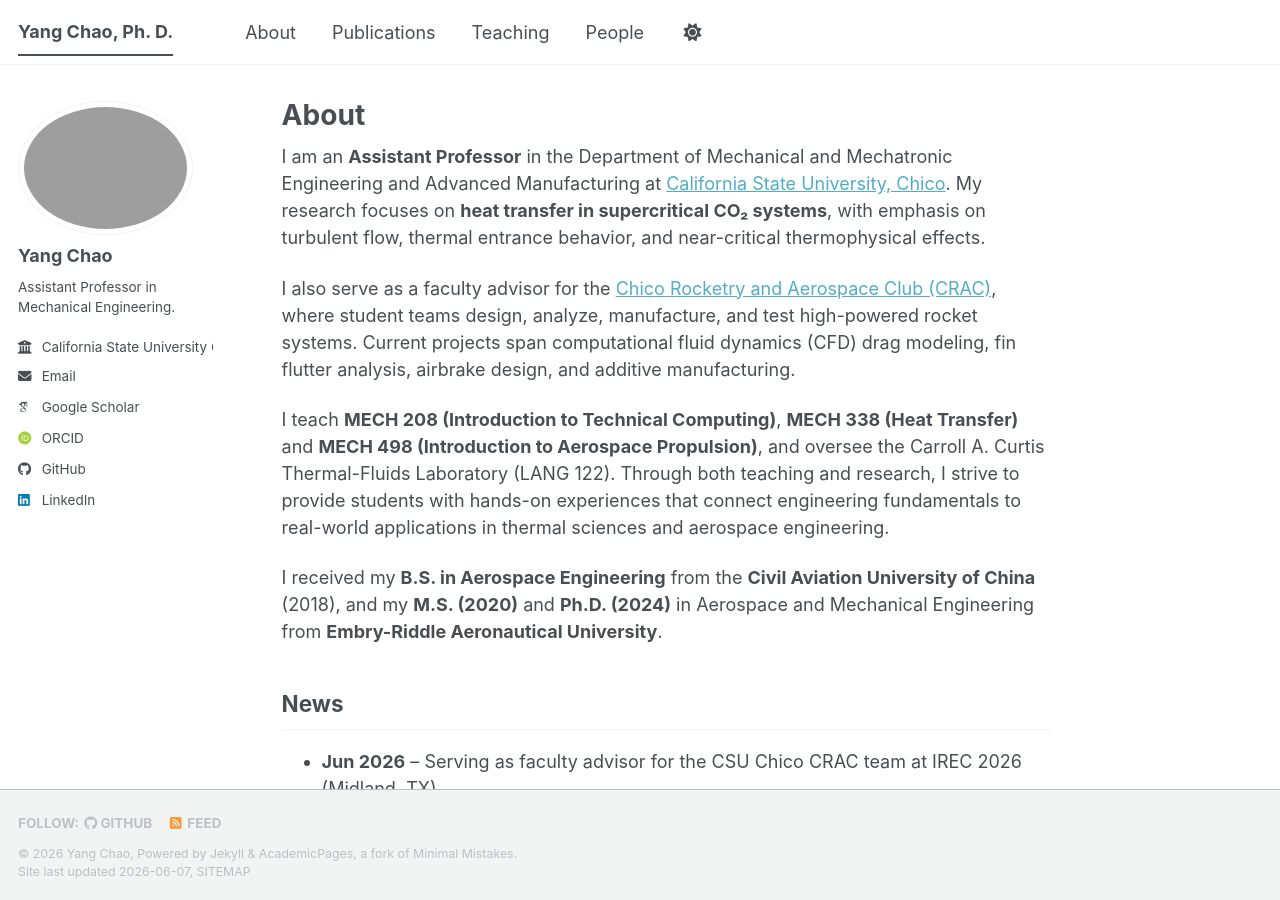
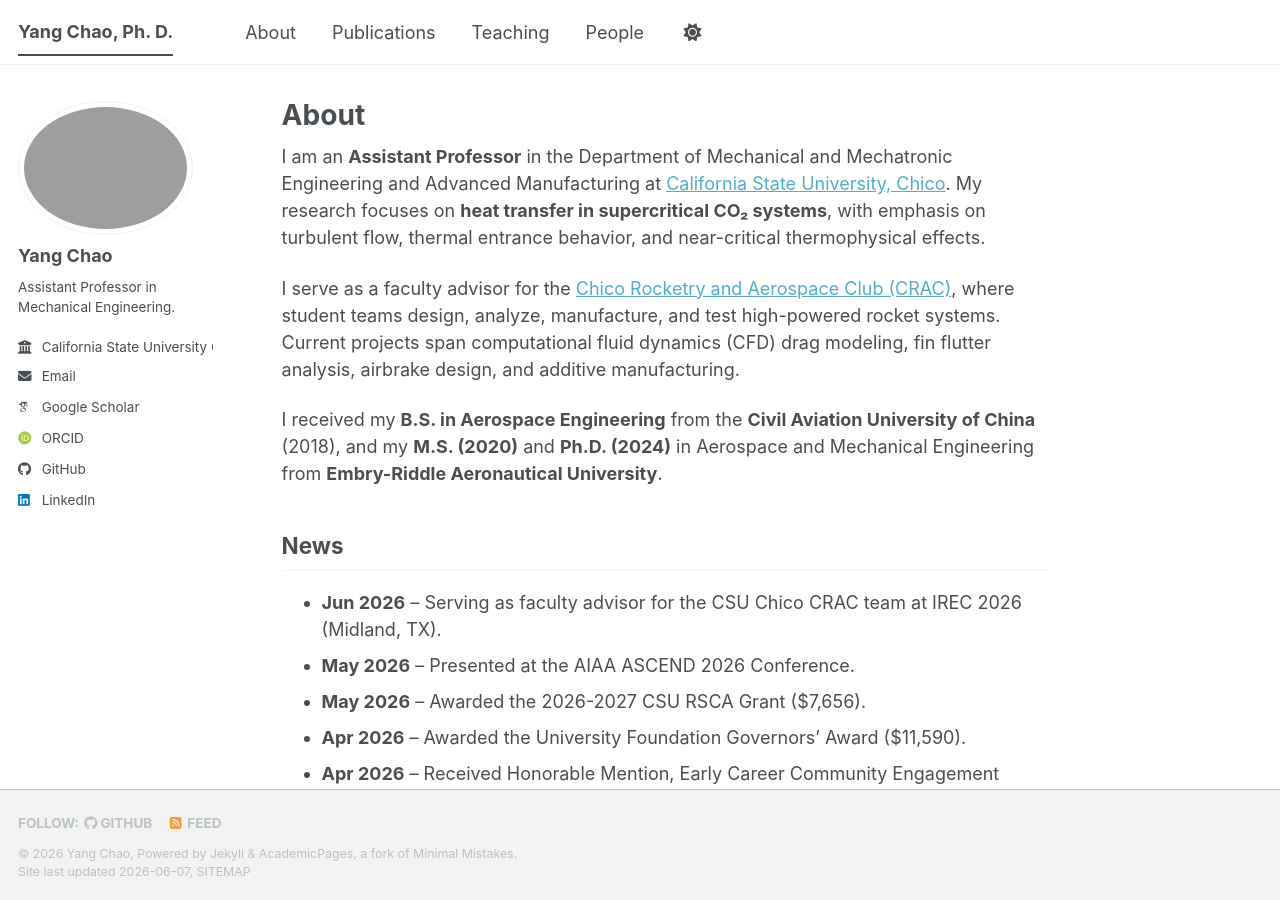
Before and after one commit to cycynyny/cycynyny.github.io, a Jekyll site: the page built from _pages/about.md, in a window 1280 px wide and 900 px high. Built offline with Jekyll 4.4.1, drawn with Linux system fonts in a browser that asks for light colours; some web fonts are replaced; a script bundle is joined from its source files by our own code; library files that are not in the unit come from our copies.

Commit message:
Update about.md

```diff
--- a/_pages/about.md
+++ b/_pages/about.md
@@ -10,9 +10,7 @@
 
 I am an **Assistant Professor** in the Department of Mechanical and Mechatronic Engineering and Advanced Manufacturing at [California State University, Chico](https://www.csuchico.edu/). My research focuses on **heat transfer in supercritical CO₂ systems**, with emphasis on turbulent flow, thermal entrance behavior, and near-critical thermophysical effects.
 
-I also serve as a faculty advisor for the [Chico Rocketry and Aerospace Club (CRAC)](https://www.csuchico.edu/), where student teams design, analyze, manufacture, and test high-powered rocket systems. Current projects span computational fluid dynamics (CFD) drag modeling, fin flutter analysis, airbrake design, and additive manufacturing.
-
-I teach **MECH 208 (Introduction to Technical Computing)**, **MECH 338 (Heat Transfer)** and **MECH 498 (Introduction to Aerospace Propulsion)**, and oversee the Carroll A. Curtis Thermal-Fluids Laboratory (LANG 122). Through both teaching and research, I strive to provide students with hands-on experiences that connect engineering fundamentals to real-world applications in thermal sciences and aerospace engineering.
+I serve as a faculty advisor for the [Chico Rocketry and Aerospace Club (CRAC)](https://www.csuchico.edu/), where student teams design, analyze, manufacture, and test high-powered rocket systems. Current projects span computational fluid dynamics (CFD) drag modeling, fin flutter analysis, airbrake design, and additive manufacturing.
 
 I received my **B.S. in Aerospace Engineering** from the **Civil Aviation University of China** (2018), and my **M.S. (2020)** and **Ph.D. (2024)** in Aerospace and Mechanical Engineering from **Embry-Riddle Aeronautical University**.
 
```
